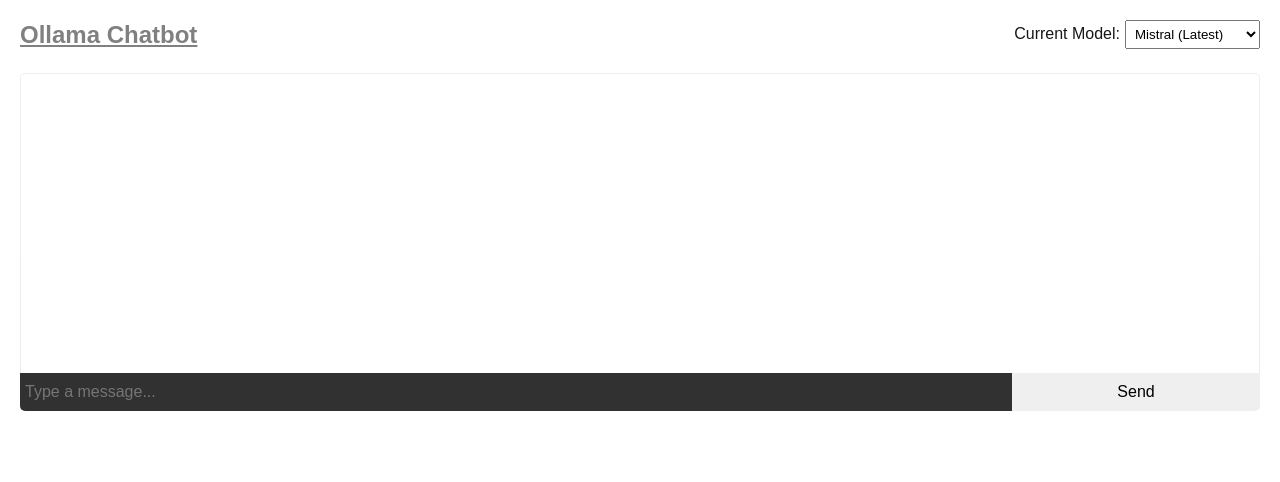
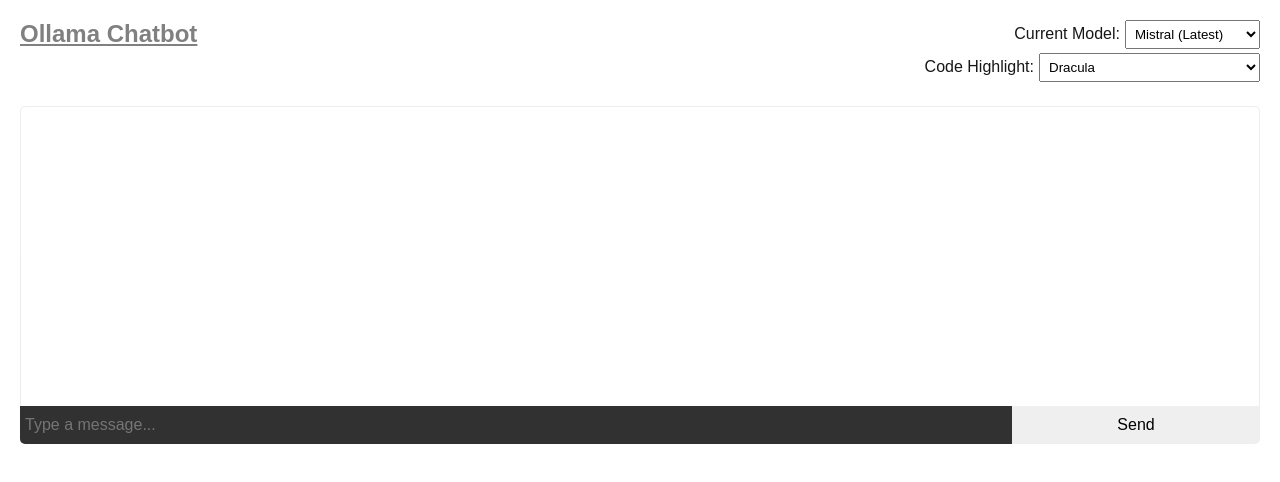
Before and after one commit to JBassard97/playingWithDeepseek, a Next.js app: page / in a window 1280 px wide. Shown: the top 482 px of the page. Built offline with nearby package versions, Linux system fonts and the light colour scheme.

Commit message:
added a select element to chose code snippit highlighting. something little but adds charm

```diff
--- a/app/components/Chatbot/Chatbot.jsx
+++ b/app/components/Chatbot/Chatbot.jsx
@@ -2,7 +2,7 @@
 import { useState, useEffect, useRef } from "react";
 import ReactMarkdown from "react-markdown";
 import { Prism as SyntaxHighlighter } from "react-syntax-highlighter";
-import { dracula } from "react-syntax-highlighter/dist/esm/styles/prism";
+import * as themes from "react-syntax-highlighter/dist/esm/styles/prism";
 import "./Chatbot.scss";
 
 const modelNames = {
@@ -12,17 +12,27 @@ const modelNames = {
   "llava:7b": "LLaVA:7b",
 };
 
+// Create an object of available Prism themes
+const highlightThemes = Object.keys(themes).reduce((acc, key) => {
+  // Convert camelCase to Title Case for display
+  const displayName = key
+    .replace(/([A-Z])/g, " $1")
+    .replace(/^./, (str) => str.toUpperCase());
+  return { ...acc, [key]: displayName };
+}, {});
+
 const Chatbot = () => {
   const [userInput, setUserInput] = useState("");
   const [chatHistory, setChatHistory] = useState([]);
   const [model, setModel] = useState("mistral");
+  const [highlightTheme, setHighlightTheme] = useState("dracula");
 
   // Ref for chat history container
   const chatHistoryRef = useRef(null);
 
   useEffect(() => {
     if (chatHistoryRef.current) {
-      chatHistoryRef.current.scrollTop = 0; // Scroll to the top on update
+      chatHistoryRef.current.scrollTop = 0;
     }
   }, [chatHistory]);
 
@@ -38,7 +48,6 @@ const Chatbot = () => {
   const sendMessage = async () => {
     if (!userInput.trim()) return;
 
-    // Get the display name from the model mapping
     const senderName = modelNames[model] || model;
 
     setChatHistory([...chatHistory, { sender: "You", message: userInput }]);
@@ -71,6 +80,7 @@ const Chatbot = () => {
   return (
     <div className="ollama-chatbot">
       <header>
+        <div className="top-row">
           <h2>Ollama Chatbot</h2>
           <div className="model-select">
             <span>Current Model:</span>
@@ -81,6 +91,23 @@ const Chatbot = () => {
                 </option>
               ))}
             </select>
+          </div>
+        </div>
+        <div className="other-options">
+          <div className="highlight-select">
+            <span>Code Highlight:</span>
+            <select
+              value={highlightTheme}
+              onChange={(e) => setHighlightTheme(e.target.value)}
+              className="theme-select"
+            >
+              {Object.entries(highlightThemes).map(([key, value]) => (
+                <option key={key} value={key}>
+                  {value}
+                </option>
+              ))}
+            </select>
+          </div>
         </div>
       </header>
       <div className="chat-history" ref={chatHistoryRef}>
@@ -99,7 +126,7 @@ const Chatbot = () => {
                       const match = /language-(\w+)/.exec(className || "");
                       return !inline && match ? (
                         <SyntaxHighlighter
-                          style={dracula}
+                          style={themes[highlightTheme]}
                           language={match[1]}
                           PreTag="div"
                           {...props}
--- a/app/components/Chatbot/Chatbot.scss
+++ b/app/components/Chatbot/Chatbot.scss
@@ -3,29 +3,40 @@ $border-radius: 5px;
 .ollama-chatbot {
   padding: 20px;
 
+  span {
+    margin-right: 5px;
+  }
+
+  select {
+    padding: 5px;
+
+    &:focus {
+      outline: none;
+    }
+  }
+
   header {
     display: flex;
+    flex-direction: column;
     align-items: center;
-    justify-content: space-between;
     margin-bottom: 1.5rem;
+
+    .top-row {
+      width: 100%;
+      display: flex;
+      justify-content: space-between;
+    }
+
+    .other-options {
+      width: 100%;
+      margin-top: 0.25rem;
+      display: flex;
+      justify-content: flex-end;
+    }
 
     h2 {
       text-decoration: underline;
       color: grey;
-    }
-
-    .model-select {
-      span {
-        margin-right: 5px;
-      }
-
-      select {
-        padding: 5px;
-
-        &:focus {
-          outline: none;
-        }
-      }
     }
   }
 
@@ -37,7 +48,7 @@ $border-radius: 5px;
     padding: 15px;
     border: 1px solid rgba(211, 211, 211, 0.413);
     border-bottom: none;
-    overflow-y: scroll;
+    overflow: scroll;
     transition: max-height 2s ease-in;
     scrollbar-width: none;
 
@@ -48,6 +59,9 @@ $border-radius: 5px;
       display: flex;
       flex-direction: column;
       border-radius: $border-radius;
+      overflow: scroll;
+      scrollbar-width: none;
+      text-wrap: wrap;
 
       strong {
         padding: 2px;
@@ -84,14 +98,17 @@ $border-radius: 5px;
         }
 
         li {
-          margin-left: 1rem;
+          margin-left: 1.5rem;
           margin-top: 0.2rem;
           margin-bottom: 0.2rem;
         }
 
         pre {
+          margin-left: 1.5rem;
+          text-wrap: wrap;
           div {
             border-radius: $border-radius;
+            scrollbar-width: none;
           }
         }
       }
```
Lines whose indentation alone changed are shown as unchanged.
